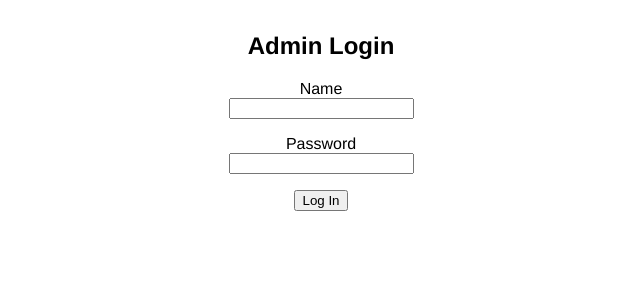
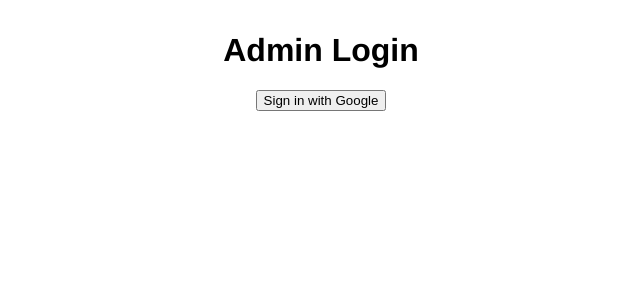
Before and after one commit to dawatucla/DAW, a React (Create React App) app: page /admin in a window 1280 px wide. Shown: the top 300 px of the page, without its empty margins (319-959 px from the left). Built offline with nearby package versions, Linux system fonts and the light colour scheme.

Commit message:
Google auth for admin page

```diff
--- a/src/pages/Admin.js
+++ b/src/pages/Admin.js
@@ -1,9 +1,19 @@
 // pages/Admin.js  (LOGIN)
 import { useState } from "react";
 import { useNavigate, useLocation } from "react-router-dom";
+import { signInWithPopup, signOut } from "firebase/auth";
+import { auth, provider } from "../firebase-config.js";
 
 const ADMIN_NAME = "admin";        // demo only
 const ADMIN_PASSWORD = "password"; // demo only
+
+const ADMIN_EMAILS = [
+  "jacksonroodman@gmail.com",
+  "chris.sanrow@gmail.com",
+  "srivatbalaji@gmail.com",
+  "thedaw@g.ucla.edu",
+  "oudonthavetobeprettyanymore@gmail.com"
+]
 
 export default function Admin() {
   const [name, setName] = useState("");
@@ -11,6 +21,24 @@
   const [error, setError] = useState("");
   const navigate = useNavigate();
   const location = useLocation();
+
+  const handleGoogleLogin = async () => {
+    try{
+      const result = await signInWithPopup(auth, provider);
+      const email = result.user.email?.toLowerCase();
+      const isAllowed = ADMIN_EMAILS.includes(email);
+      if(!isAllowed){
+        await signOut(auth);
+        alert("✌︎㋡ access denied buster ╭∩╮(•̀_•́)╭∩╮");
+        return;
+      }
+      navigate("/admin/dashboard");
+    }
+    catch(error){
+      console.error("google login faillllllll: ", error);
+      alert("login failed ✌︎㋡ try again");
+    }
+  };
 
   // if we got sent here from a protected page, go back there after login
   const from = location.state?.from?.pathname || "/admin/dashboard";
@@ -27,35 +55,11 @@
   };
 
   return (
-    <div style={{ maxWidth: 400, margin: "2rem auto" }}>
-      <h2>Admin Login</h2>
-      <form onSubmit={handleSubmit}>
-        <div>
-          <label>Name</label><br />
-          <input
-            type="text"
-            value={name}
-            onChange={e => setName(e.target.value)}
-            required
-          />
-        </div>
-
-        <div style={{ marginTop: "1rem" }}>
-          <label>Password</label><br />
-          <input
-            type="password"
-            value={password}
-            onChange={e => setPassword(e.target.value)}
-            required
-          />
-        </div>
-
-        {error && <p style={{ color: "red" }}>{error}</p>}
-
-        <button type="submit" style={{ marginTop: "1rem" }}>
-          Log In
-        </button>
-      </form>
+    <div style={{ maxWidth: "500px", margin: "2rem auto" }}>
+      <h1>Admin Login</h1>
+      <button onClick={handleGoogleLogin}>
+        Sign in with Google
+      </button>
     </div>
   );
 }
--- a/src/pages/AdminPages/Dashboard.js
+++ b/src/pages/AdminPages/Dashboard.js
@@ -1,10 +1,17 @@
-import { Link } from "react-router-dom";
+import { useNavigate, Link } from "react-router-dom";
+import { signOut } from "firebase/auth";
+import { auth } from "../../firebase-config.js";
 
 function Dashboard() {
+  const navigate = useNavigate();
+  const handleLogout = async () => {
+    await signOut(auth);
+    navigate("/admin");
+  };
+
   return (
     <div style={{ maxWidth: 600, margin: "2rem auto" }}>
       <h1>Admin Panel</h1>
-      <p>Select an action:</p>
 
       <div style={{ display: "flex", gap: "1rem", marginTop: "1rem" }}>
         <Link to="/admin/createpost">
@@ -20,6 +27,9 @@
         </Link>
       </div>
 
+      <button onClick={handleLogout} style={{ marginTop: "1rem" }}>
+        Log Out
+      </button>
     </div>
   );
 }
```
